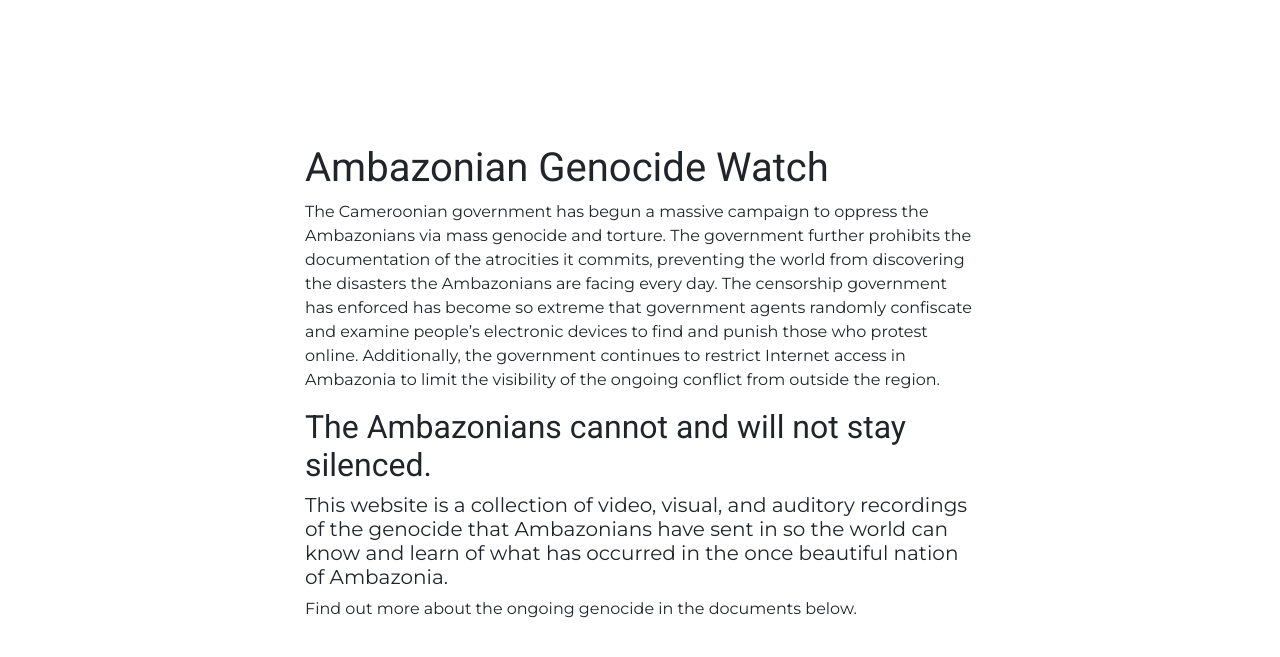
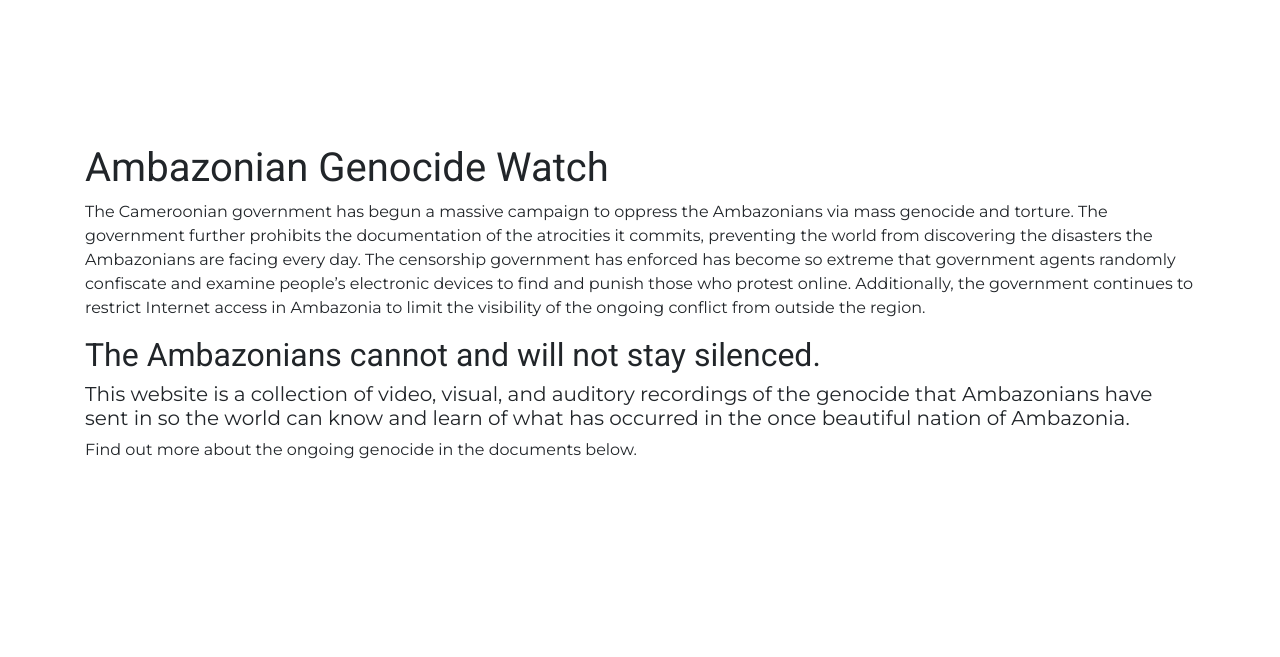
Before and after one commit to jpbronsted/CameroonSite, a PHP site: page /about.php in a window 1280 px wide. Shown: the part 56-713 px from the top of the page. Run offline with PHP 8.4, Linux system fonts and the light colour scheme.

Commit message:
added UI changes

```diff
--- a/style.css
+++ b/style.css
@@ -39,6 +39,6 @@ audio {
 	margin-left: 2rem;
 }
 */
-.container {
+/*.container {
     max-width: 700px;
-}
+}*/
```
